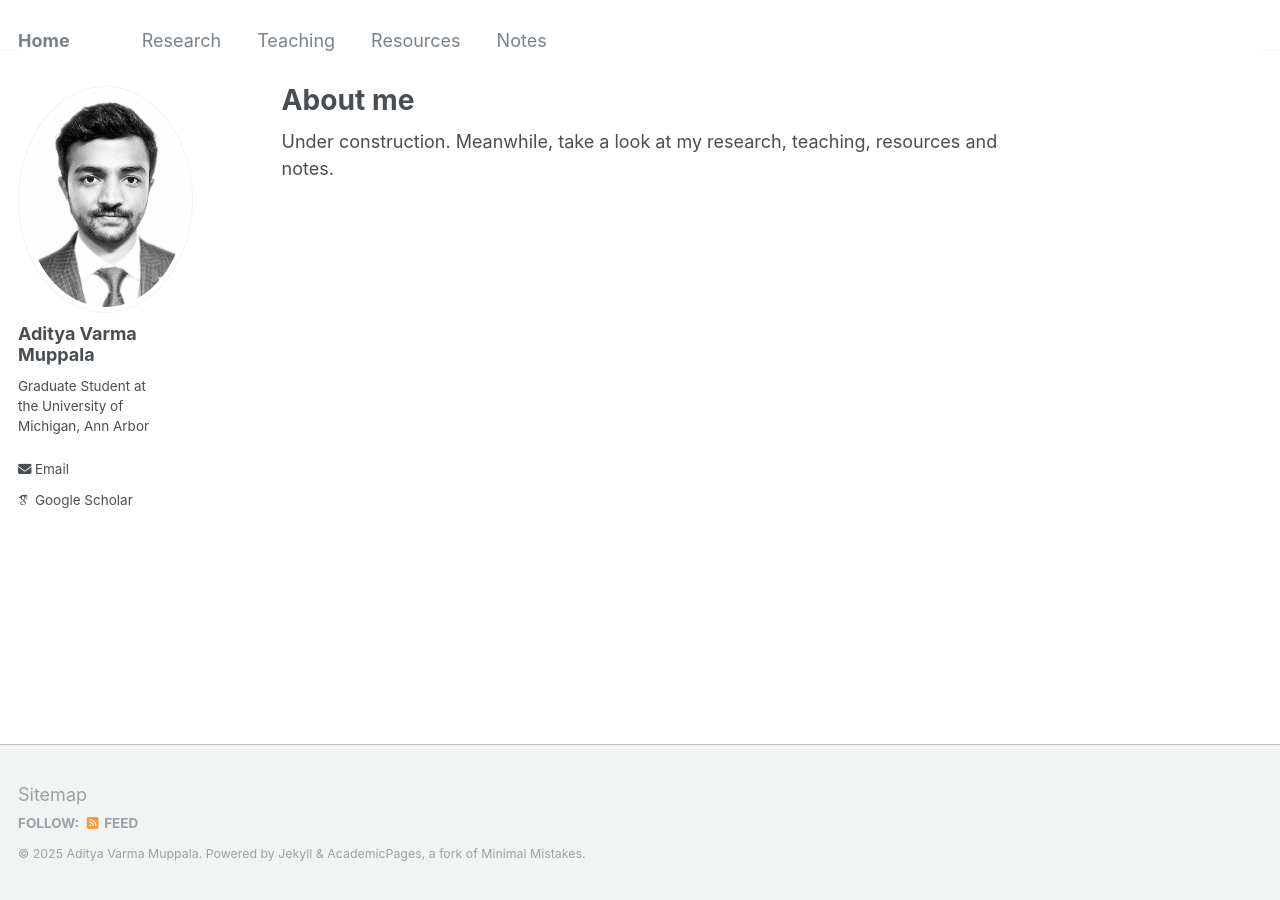
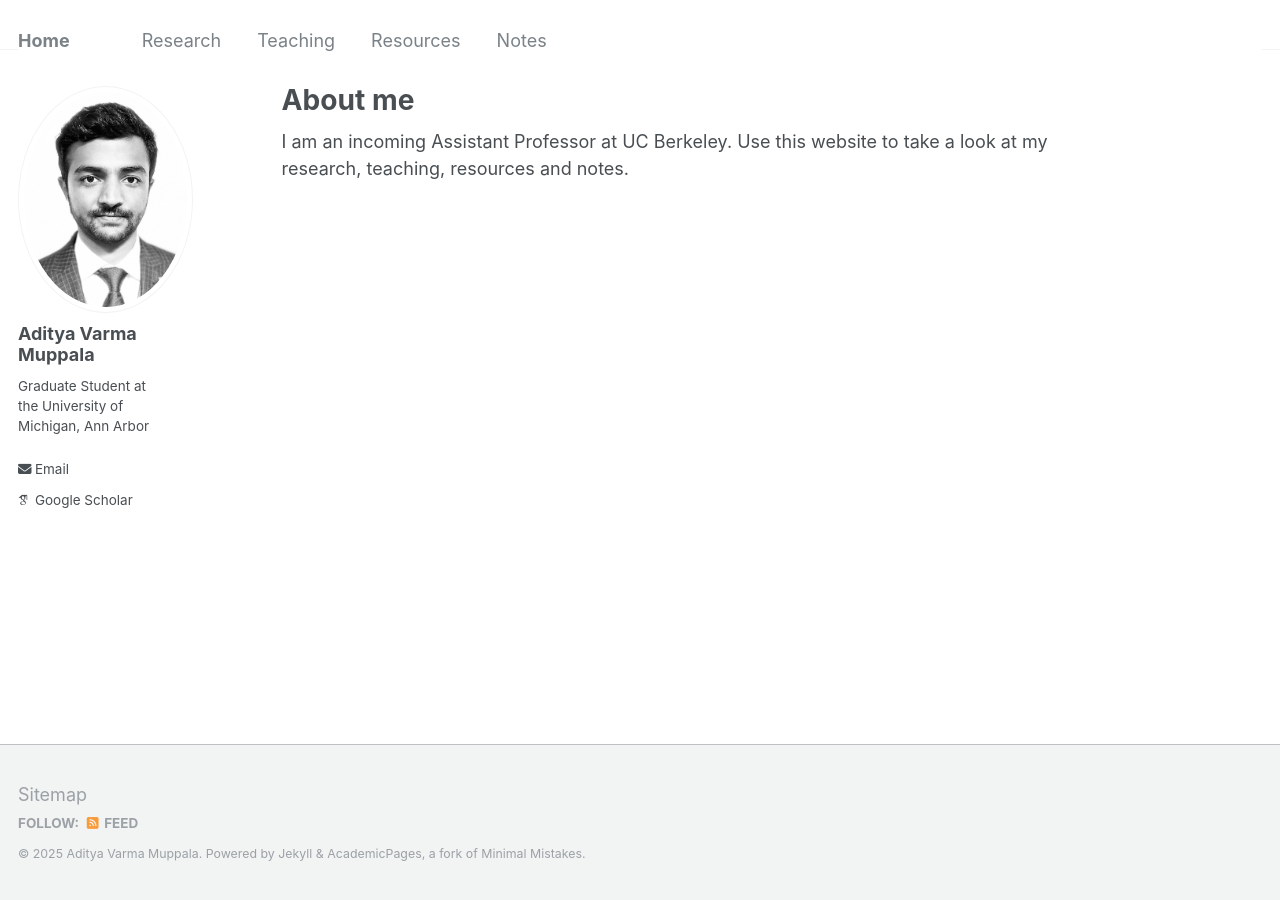
Before and after one commit to AdityaMuppala/adityamuppala.github.io, a Jekyll site: the page built from _pages/about.md, in a window 1280 px wide. Built offline with Jekyll 4.4.1, drawn with Linux system fonts in a browser that asks for light colours; some web fonts are replaced.

Commit message:
Update about.md

```diff
--- a/_pages/about.md
+++ b/_pages/about.md
@@ -7,4 +7,4 @@ redirect_from:
   - /about.html
 ---
 
-Under construction. Meanwhile, take a look at my research, teaching, resources and notes.
+I am an incoming Assistant Professor at UC Berkeley. Use this website to take a look at my research, teaching, resources and notes.
```
